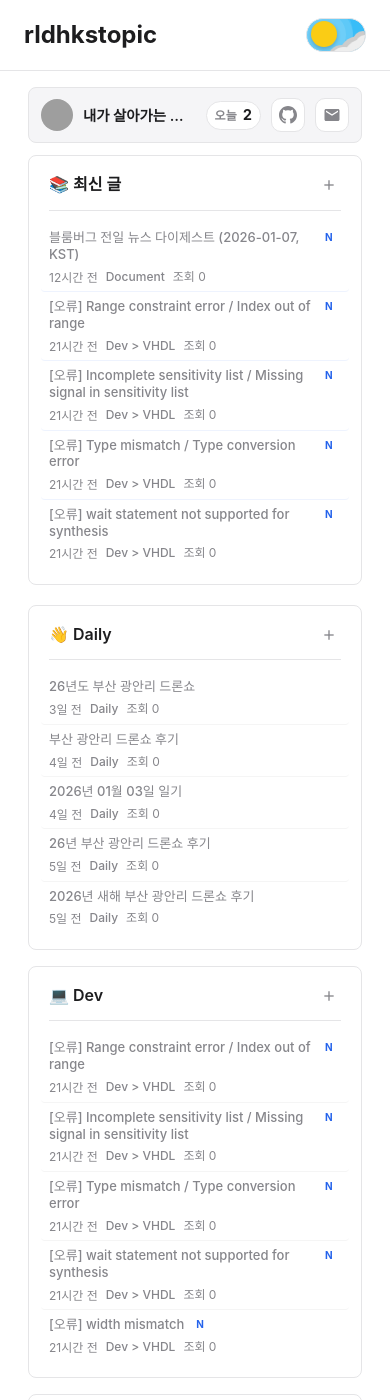
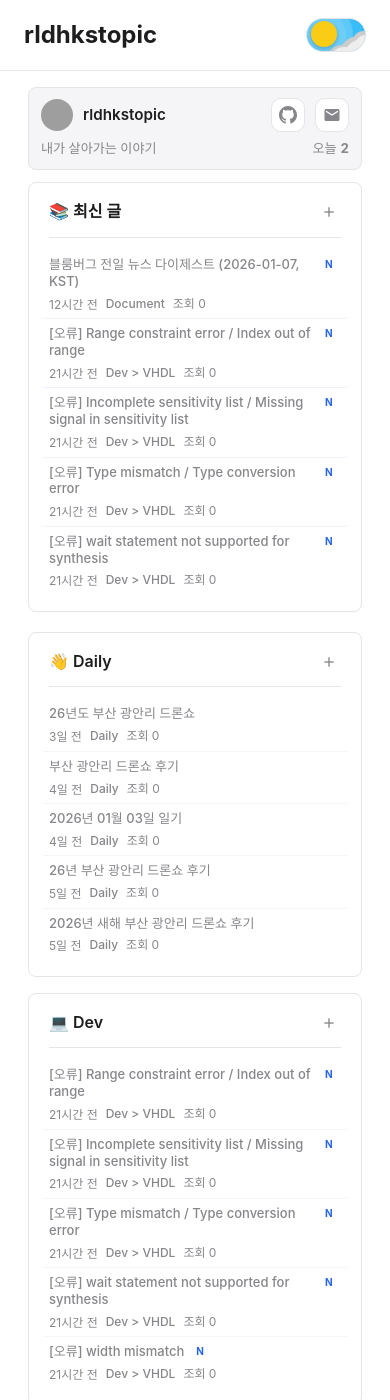
Before and after one commit to rldhkstopic/rldhkstopic.github.io, a Jekyll site: the page built from index.html, in a window 390 px wide and 1400 px high. Built offline with Jekyll 4.4.1, drawn with Linux system fonts in a browser that asks for light colours; nearby versions of some CDN libraries; the list of posts is cut into pages by our own code; a style sheet for code colours, icons or effects is not loaded; grey boxes are pictures that could not be loaded.

Commit message:
[v0.0.3] Fix: restructure mobile profile bar and soften status style

```diff
--- a/assets/css/main.css
+++ b/assets/css/main.css
@@ -464,9 +464,9 @@ body.home-page .site-header {
 /* Mobile/Tablet top profile bar (home only) */
 .mobile-profile-bar {
   display: none;
-  align-items: center;
-  justify-content: space-between;
-  gap: 10px;
+  flex-direction: column;
+  align-items: stretch;
+  gap: 6px;
   padding: 10px 12px;
   margin: 0 0 12px 0;
   background: var(--bg-secondary);
@@ -474,17 +474,26 @@ body.home-page .site-header {
   border-radius: var(--border-radius);
 }
 
-.mobile-profile-left {
-  display: flex;
-  align-items: center;
+.mobile-profile-top,
+.mobile-profile-bottom {
+  display: flex;
+  align-items: center;
+  justify-content: space-between;
   gap: 10px;
   min-width: 0;
 }
 
+.mobile-profile-top-left {
+  display: flex;
+  align-items: center;
+  gap: 10px;
+  min-width: 0;
+}
+
 .mobile-profile-status {
-  font-size: 0.9rem;
-  font-weight: 600;
-  color: var(--text-primary);
+  font-size: 0.82rem;
+  font-weight: 500;
+  color: var(--text-secondary);
   white-space: nowrap;
   overflow: hidden;
   text-overflow: ellipsis;
@@ -511,7 +520,17 @@ body.home-page .site-header {
   background: transparent;
 }
 
-.mobile-profile-right {
+.mobile-profile-title {
+  font-size: 0.95rem;
+  font-weight: 600;
+  color: var(--text-primary);
+  white-space: nowrap;
+  overflow: hidden;
+  text-overflow: ellipsis;
+  min-width: 0;
+}
+
+.mobile-profile-top-right {
   display: inline-flex;
   align-items: center;
   gap: 10px;
@@ -520,34 +539,18 @@ body.home-page .site-header {
 
 .mobile-profile-visitors {
   display: inline-flex;
-  align-items: baseline;
-  gap: 6px;
-  padding: 6px 8px;
-  border: 1px solid var(--border-color);
-  background: var(--bg-primary);
-  border-radius: 999px;
-  line-height: 1;
-}
-
-.mobile-profile-visitors-label {
-  font-size: 0.75rem;
-  color: var(--text-secondary);
-  font-weight: 600;
+  align-items: center;
+  gap: 4px;
+  color: var(--text-secondary);
+  font-size: 0.82rem;
+  white-space: nowrap;
+  flex: 0 0 auto;
 }
 
 .mobile-profile-visitors-value {
-  font-size: 0.9rem;
-  color: var(--text-primary);
+  color: var(--text-secondary);
   font-weight: 700;
   font-variant-numeric: tabular-nums;
-}
-
-.mobile-profile-actions,
-.mobile-profile-right {
-  display: inline-flex;
-  align-items: center;
-  gap: 10px;
-  flex: 0 0 auto;
 }
 
 .mobile-profile-icon {
--- a/index.html
+++ b/index.html
@@ -228,17 +228,12 @@ layout: default
     <div class="mobile-profile-bar" aria-label="프로필">
       {% assign github_username = site.github | split: '/' | last %}
       {% assign github_avatar = github_username | prepend: 'https://github.com/' | append: '.png' %}
-      <div class="mobile-profile-left">
+      <div class="mobile-profile-top">
+        <div class="mobile-profile-top-left">
           <img src="{{ github_avatar }}" alt="Profile" class="mobile-profile-avatar" id="mobile-profile-avatar-img" />
-        <div class="mobile-profile-status">
-          {{ site.bio | strip_html | strip_newlines | truncate: 60 }}
+          <div class="mobile-profile-title">{{ site.title }}</div>
         </div>
-      </div>
-      <div class="mobile-profile-right">
-        <div class="mobile-profile-visitors" aria-label="오늘 방문자 수">
-          <span class="mobile-profile-visitors-label">오늘</span>
-          <span class="mobile-profile-visitors-value" id="today-visitors-mobile">-</span>
-        </div>
+        <div class="mobile-profile-top-right">
           <a href="{{ site.github }}" target="_blank" class="mobile-profile-icon" title="GitHub" aria-label="GitHub">
             <svg width="18" height="18" viewBox="0 0 24 24" fill="currentColor">
               <path d="M12 0c-6.626 0-12 5.373-12 12 0 5.302 3.438 9.8 8.207 11.387.599.111.793-.261.793-.577v-2.234c-3.338.726-4.033-1.416-4.033-1.416-.546-1.387-1.333-1.756-1.333-1.756-1.089-.745.083-.729.083-.729 1.205.084 1.839 1.237 1.839 1.237 1.07 1.834 2.807 1.304 3.492.997.107-.775.418-1.305.762-1.604-2.665-.305-5.467-1.334-5.467-5.931 0-1.311.469-2.381 1.236-3.221-.124-.303-.535-1.524.117-3.176 0 0 1.008-.322 3.301 1.23.957-.266 1.983-.399 3.003-.404 1.02.005 2.047.138 3.006.404 2.291-1.552 3.297-1.23 3.297-1.23.653 1.653.242 2.874.118 3.176.77.84 1.235 1.911 1.235 3.221 0 4.609-2.807 5.624-5.479 5.921.43.372.823 1.102.823 2.222v3.293c0 .319.192.694.801.576 4.765-1.589 8.199-6.086 8.199-11.386 0-6.627-5.373-12-12-12z"/>
@@ -251,6 +246,15 @@ layout: default
           </a>
         </div>
       </div>
+      <div class="mobile-profile-bottom" aria-label="상태 및 방문자">
+        <div class="mobile-profile-status">
+          {{ site.bio | strip_html | strip_newlines | truncate: 80 }}
+        </div>
+        <div class="mobile-profile-visitors" aria-label="오늘 방문자 수">
+          오늘 <span class="mobile-profile-visitors-value" id="today-visitors-mobile">-</span>
+        </div>
+      </div>
+    </div>
     <script>
       // 모바일 프로필 아바타 로드 실패 시 폴백
       document.addEventListener('DOMContentLoaded', function() {
```
Also changed, not shown: other parts of index.html (+1 -1 lines), CHANGELOG.md, 1 other file. Lines whose indentation alone changed are shown as unchanged.
